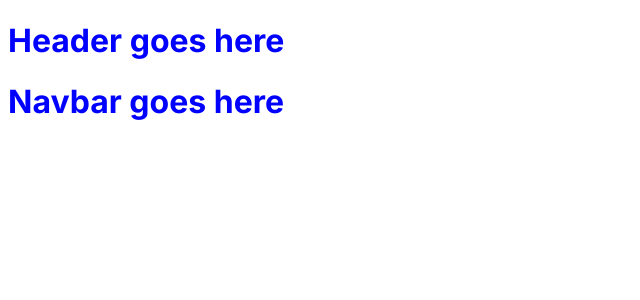
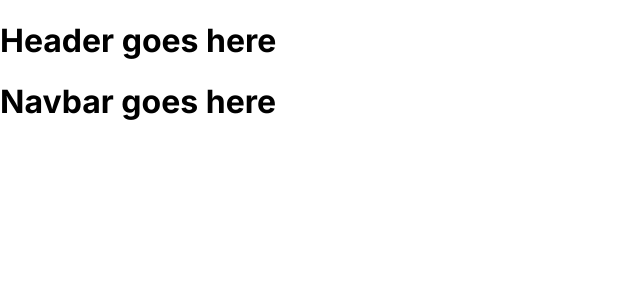
Before and after one commit to PeterKCrowther/Scrimba_React_Projects, a React (Create React App) app in the folder Project_1/my-app/: page / in a window 1280 px wide. Shown: the top 300 px of the page, without its empty margins (0-640 px from the left). Built offline with nearby package versions, Linux system fonts and the light colour scheme.

Commit message:
UPDATE - Final Project Start

```diff
--- a/Project_1/my-app/src/style.css
+++ b/Project_1/my-app/src/style.css
@@ -1 +1,9 @@
-html { font-family: 'Inter', sans-serif; color: blue; }
+* {
+    box-sizing: border-box;
+}
+
+html { font-family: 'Inter', sans-serif; }
+
+body {
+    margin: 0;
+}
```
